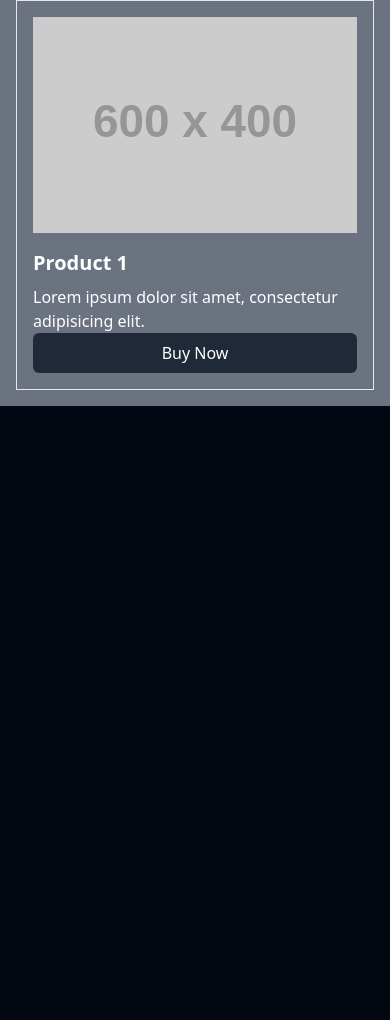
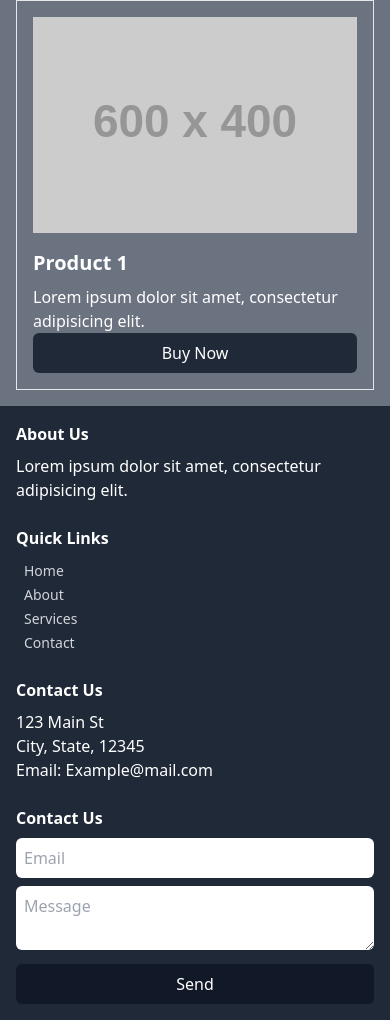
Before and after one commit to Hallotre/tailwind-responsive-241031, a website built with Vite: page index.html in a window 390 px wide. Shown: the part 2029-3049 px from the top of the page. Before the commit the page ends 2435 px from the top, so only its background shows below. Built offline with nearby package versions, Linux system fonts and the light colour scheme; placeholder pictures from the web are drawn by us.

Commit message:
Enhance footer layout and styling with responsive design and new contact form

```diff
--- a/index.html
+++ b/index.html
@@ -114,8 +114,41 @@
   </section>
 
   <!-- FOOTER -->
-  <footer>
-    <!-- FOOTER CONTENT -->
+  <footer class="bg-gray-800 text-white">
+    <div class="container mx-auto p-4">
+      <div class="grid grid-cols-1 md:grid-cols-2 lg:grid-cols-4 gap-6">
+        <!-- Column 1 info -->
+         <div>
+          <h4 class="font-bold mb-2">About Us</h4>
+          <p>Lorem ipsum dolor sit amet, consectetur adipisicing elit.</p>
+         </div>
+        <!-- Column 2 link -->
+         <div>
+          <h4 class="font-bold mb-2">Quick Links</h4>
+          <ul>
+            <li><a href="#" class="rounded-md p-2 text-sm font-medium text-gray-300 hover:bg-gray-700 hover:text-white">Home</a></li>
+            <li><a href="#" class="rounded-md p-2 text-sm font-medium text-gray-300 hover:bg-gray-700 hover:text-white">About</a></li>
+            <li><a href="#" class="rounded-md p-2 text-sm font-medium text-gray-300 hover:bg-gray-700 hover:text-white">Services</a></li>
+            <li><a href="#" class="rounded-md p-2 text-sm font-medium text-gray-300 hover:bg-gray-700 hover:text-white">Contact</a></li>
+          </ul>
+         </div>
+        <!-- Column 3 contact -->
+          <div>
+            <h4 class="font-bold mb-2">Contact Us</h4>
+            <p>123 Main St</p>
+            <p>City, State, 12345</p>
+            <p>Email: Example@mail.com</p>
+      </div>
+      <!-- Column 4 contact us-->
+       <div>
+        <h4 class="font-bold mb-2">Contact Us</h4>
+        <form>
+          <input type="email" placeholder="Email" class="w-full rounded-md p-2 mb-2">
+          <textarea placeholder="Message" class="w-full rounded-md p-2 mb-2"></textarea>
+          <button type="submit" class="bg-gray-900 text-white px-4 py-2 w-full rounded-md hover:bg-gray-700">Send</button>
+        </form>
+       </div>
+    </div>
   </footer>
 </body>
 </html>
```
Also changed, not shown: output.css.
